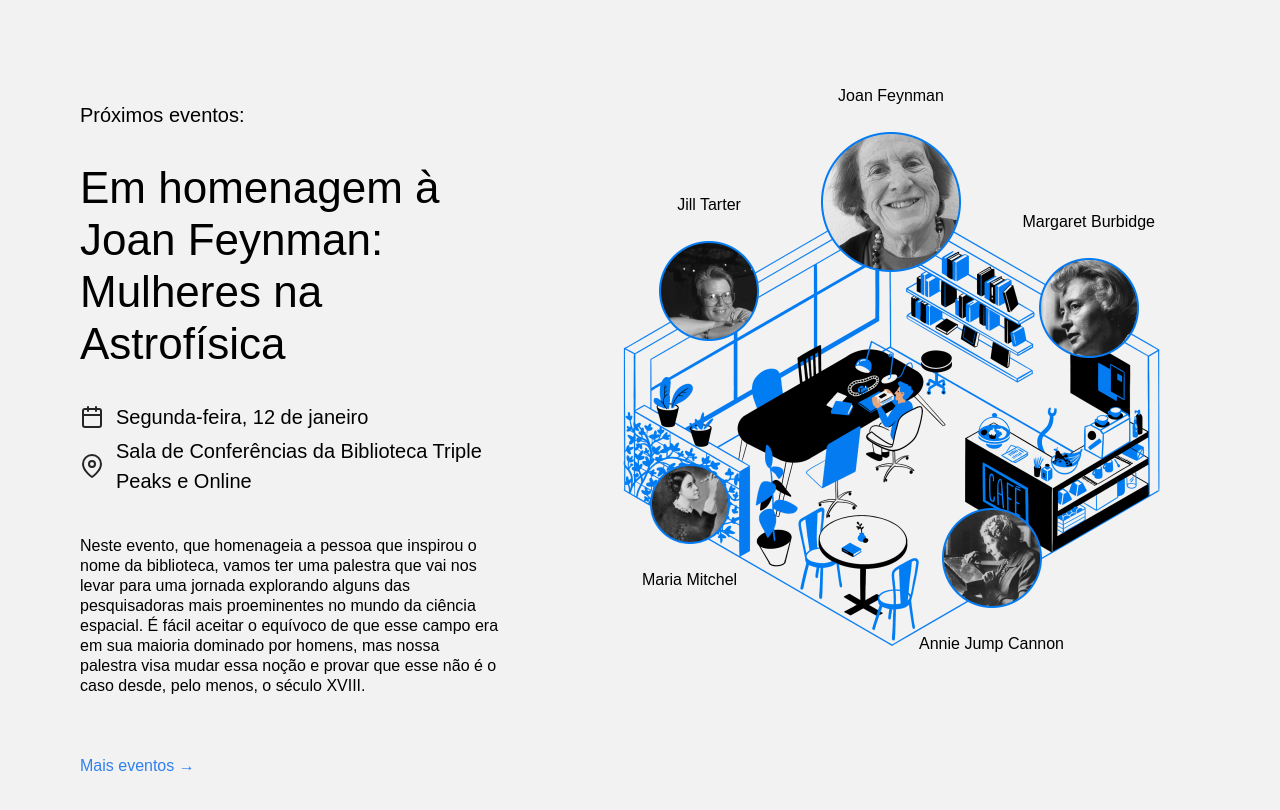
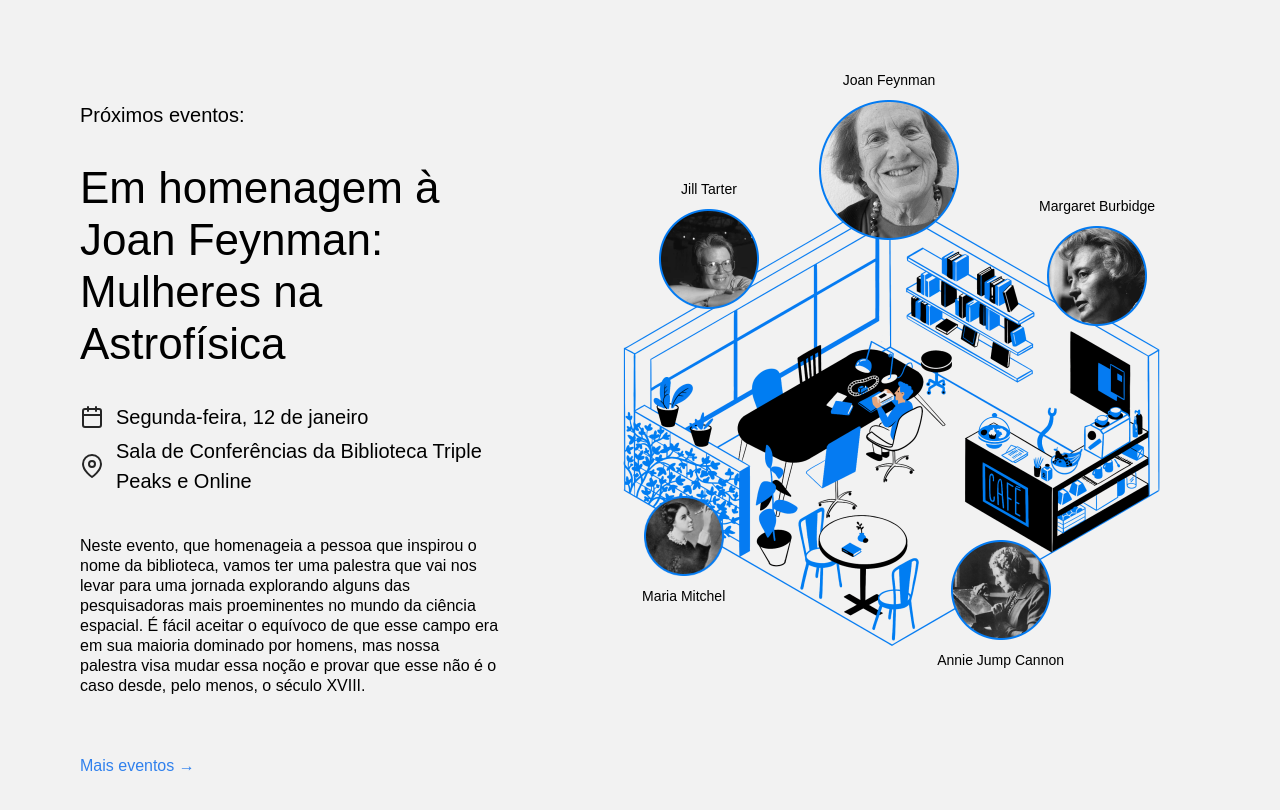
Before and after one commit to victorhugo156/web_project_library_pt, a plain HTML site: page index.html in a window 1280 px wide. Shown: the part 2094-2904 px from the top of the page. Drawn offline with Linux system fonts and the light colour scheme.

Commit message:
fix: fixed faynman position

```diff
--- a/index.html
+++ b/index.html
@@ -174,7 +174,7 @@
               alt="Imagem de um cafe dentro de uma biblioteca"
             />
             <div class="person person_name_feynman">
-              <p class="person_caption">Joan Feynman</p>
+              <p class="person__caption">Joan Feynman</p>
               <img
                 src="./images/person_feynman.png"
                 class="person__image person__image_size_l"
@@ -183,7 +183,7 @@
             </div>
 
             <div class="person person_name_burbidge">
-              <p class="person_caption">Margaret Burbidge</p>
+              <p class="person__caption">Margaret Burbidge</p>
               <img
                 src="./images/person_burbidge.png"
                 class="person__image person__image_size_m"
@@ -192,7 +192,7 @@
             </div>
 
             <div class="person person_name_cannon">
-              <p class="person_caption">Annie Jump Cannon</p>
+              <p class="person__caption">Annie Jump Cannon</p>
               <img
                 src="./images/person_cannon.png"
                 class="person__image person__image_size_m"
@@ -201,7 +201,7 @@
             </div>
 
             <div class="person person_name_mitchell">
-              <p class="person_caption">Maria Mitchel</p>
+              <p class="person__caption">Maria Mitchel</p>
               <img
                 src="./images/person_mitchell.png"
                 class="person__image person__image_size_s"
@@ -210,7 +210,7 @@
             </div>
 
             <div class="person person_name_tarter">
-              <p class="person_caption">Jill Tarter</p>
+              <p class="person__caption">Jill Tarter</p>
               <img
                 src="./images/person_tarter.png"
                 class="person__image person__image_size_m"
--- a/styles/style.css
+++ b/styles/style.css
@@ -278,7 +278,7 @@
 
 .person_name_feynman {
   top: -30px;
-  right: 319px;
+  left: 319px;
 }
 
 .person_name_burbidge {
```
